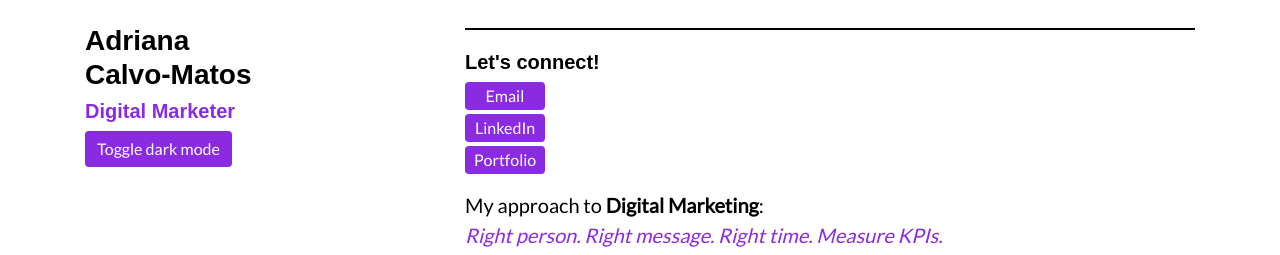
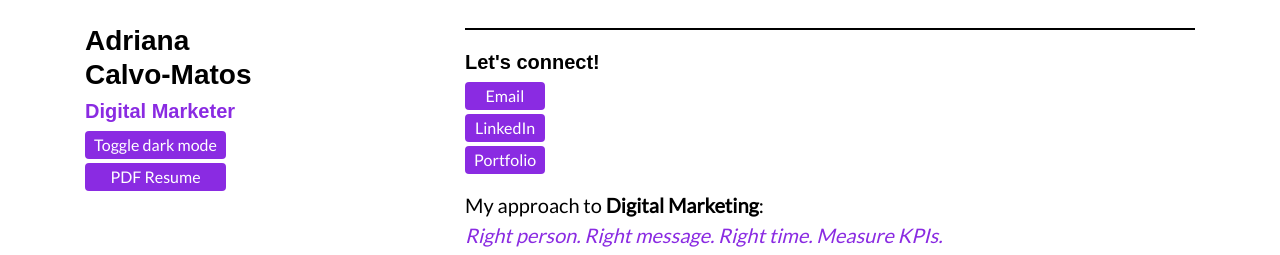
Before and after one commit to wavyadri/Resume-2019, a plain HTML site: page index.html in a window 1280 px wide. Shown: the top 255 px of the page. Drawn offline with nearby package versions, Linux system fonts and the light colour scheme.

Commit message:
Index and Style Update

```diff
--- a/index.html
+++ b/index.html
@@ -26,13 +26,15 @@
               <h2 class="pop">Digital Marketer</h2>
 
               <!-- Toggle button for dark-mode -->
-              <div class="btn btn-primary" onclick="darkMode()">Toggle dark mode</div>
+              <div class="btn btn-primary btn-4" onclick="darkMode()">Toggle dark mode</div>
               <script>
                 function darkMode() {
                   var element = document.body;
                   element.classList.toggle("dark-mode");
                 }
               </script>
+              </br>
+              <a class="btn btn-primary btn-5" href="uploads/Adriana_Resume_Github_Draft.pdf" target="_blank">PDF Resume</a>
             </header>
           </div>
           <div class="col-sm-8 long-border top-padding pt-2">
--- a/style.css
+++ b/style.css
@@ -54,6 +54,17 @@ li .pop {
 /* Portfolio */
 .btn-3 {
     padding: 2px 9px;
+}
+
+/* Toggle Dark Mode */
+.btn-4 {
+    padding: 2px 9px;
+    margin-bottom: 4px;
+}
+
+/* PDF Resume */
+.btn-5 {
+    padding: 2px 25.5px;
 }
 
 /* Text Styles */
```
